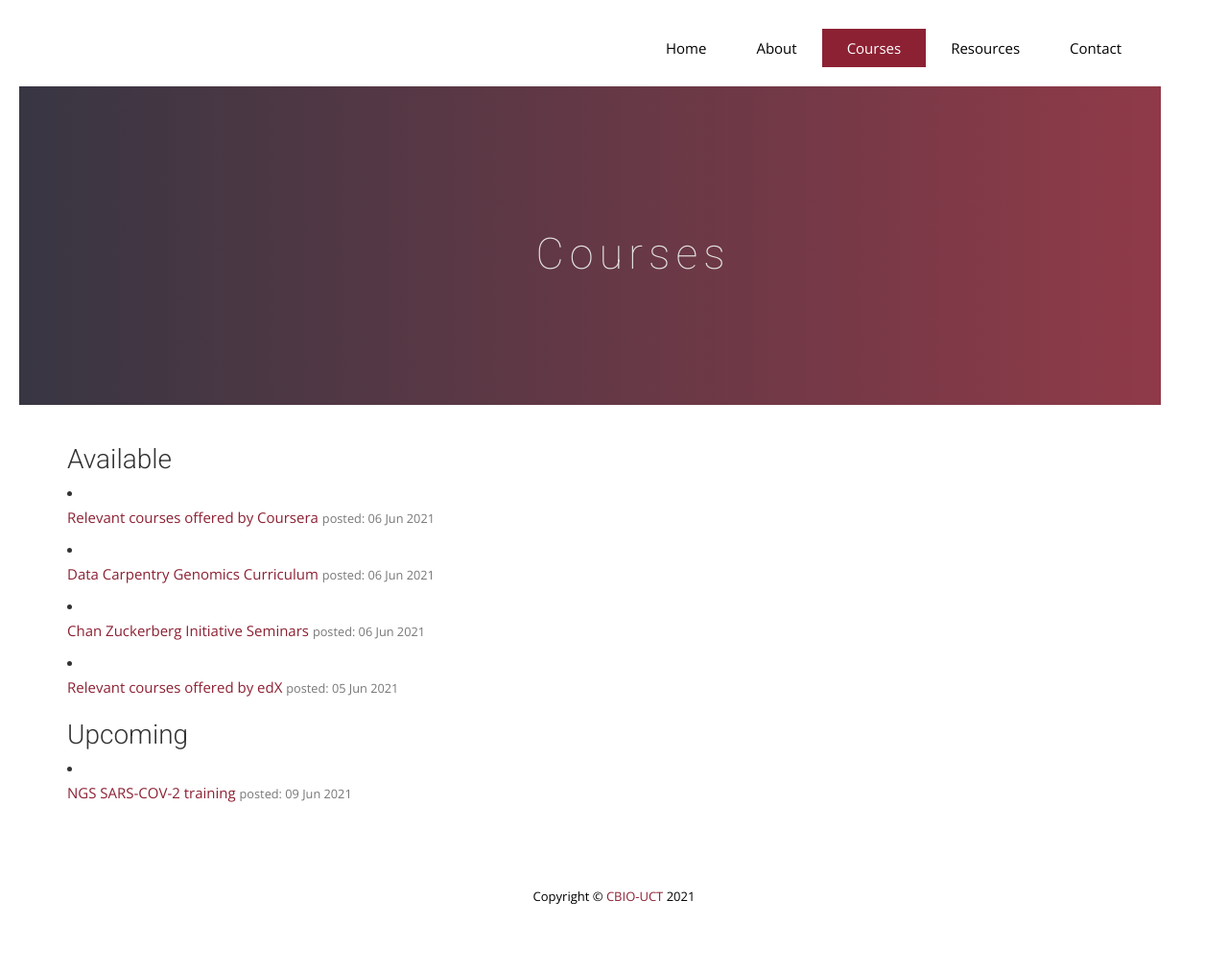
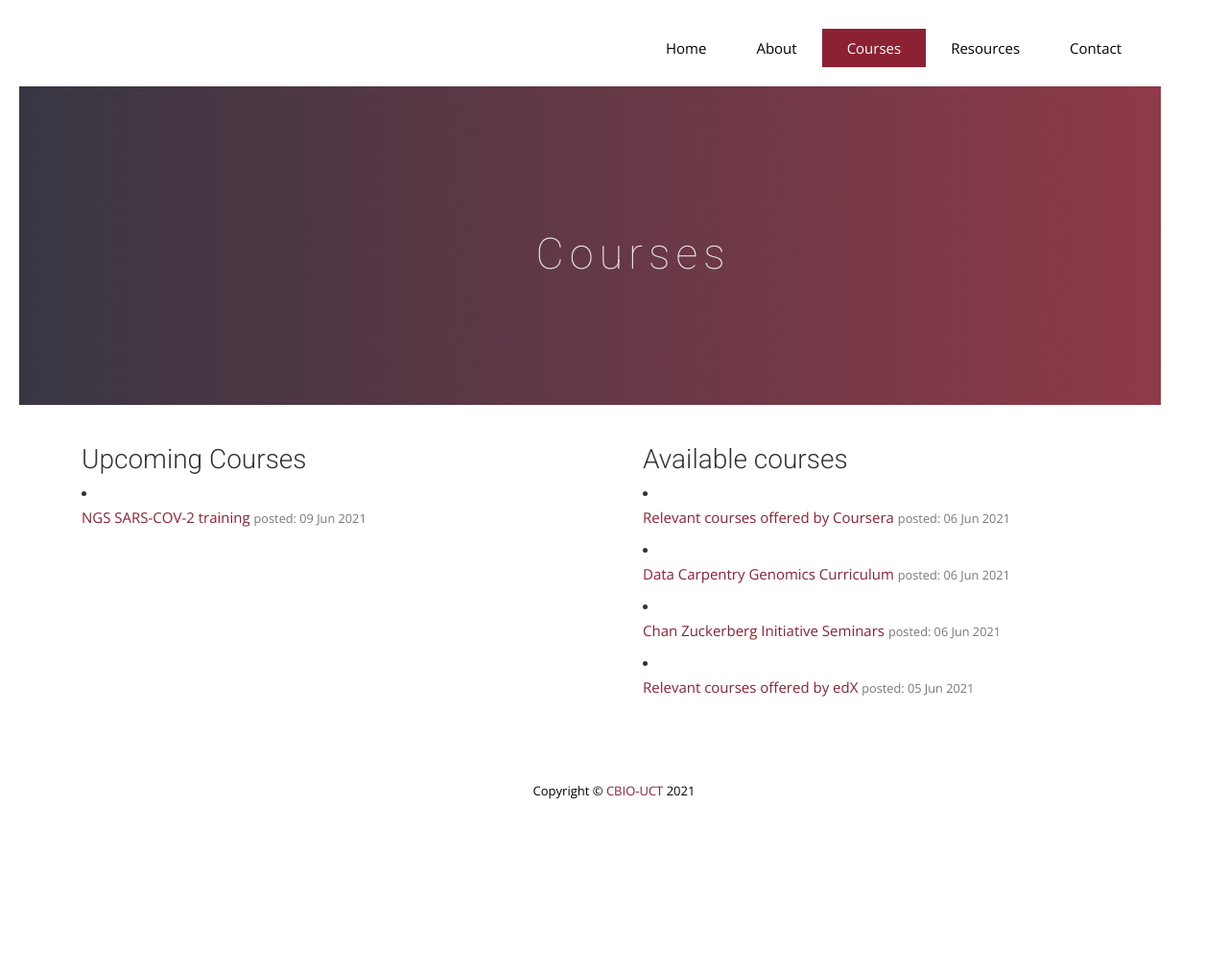
Before and after one commit to pmaturure3/ngsacad, a Jekyll site: the page built from courses.html, in a window 1280 px wide. Shown: the whole page at 96% size. Built offline with Jekyll 4.4.1, drawn with Linux system fonts in a browser that asks for light colours; nearby versions of some CDN libraries; some web fonts are replaced; comment, search, counter and statistics services are not loaded; after the commit the page ends 902 px from its top, so only the background shows below that.

Commit message:
backed up code for list view on courses

```diff
--- a/courses.html
+++ b/courses.html
@@ -12,35 +12,18 @@ permalink: /courses/
   <!-- contact form start -->
 
 
-  <div class="row ">
 
 
 
-  </div>
+
+
 
   <div class="row">
 
-    {% for cat in site.categories %}
-
-
-    <p>
-    <h3>{{cat[0] | capitalize}}</h3>
-    </p>
-    {% for post in cat[1] %}
-    <li>
-      <p><a href="{{ site.baseurl }}{{post.url}}"> {{post.title}}</a> <small class="text-muted">posted: {{
-          post.date
-          |
-          date_to_string}} </small>
-    </li>
-    <p>
-      {% endfor %}
-      {% endfor%}
-
-
-
-      <!-- <ul>
+    <div class="col-sm-6 col-md-6">
+      <h3>Upcoming Courses</h3>
       {% for post in site.posts %}
+      {% if post.categories contains "upcoming" %}
       <li>
         <p><a href="{{ site.baseurl }}{{ post.url }}">{{ post.title }}</a> <small class="text-muted">posted: {{
             post.date
@@ -49,10 +32,50 @@ permalink: /courses/
 
         </p>
       </li>
+      {% endif %}
       {% endfor %}
-    </ul> -->
+    </div>
+    <div class="col-sm-6 col-md-6">
+      <h3>Available courses</h3>
+      {% for post in site.posts %}
+      {% if post.categories contains "available" %}
+      <li>
+        <p><a href="{{ site.baseurl }}{{ post.url }}">{{ post.title }}</a> <small class="text-muted">posted: {{
+            post.date
+            |
+            date_to_string}} </small>
+
+        </p>
+      </li>
+      {% endif %}
+      {% endfor %}
+    </div>
 
   </div>
+
+
+
+
+  <!-- back for a list view just incase requirements change
+
+    {% for cat in site.categories %}
+
+
+  <p>
+  <h3>{{cat[0] | capitalize}}</h3>
+  </p>
+  {% for post in cat[1] %}
+  <li>
+    <p><a href="{{ site.baseurl }}{{post.url}}"> {{post.title}}</a> <small class="text-muted">posted: {{
+        post.date
+        |
+        date_to_string}} </small>
+  </li>
+  <p>
+    {% endfor %}
+    {% endfor%}
+ -->
+
 
 
 
```
